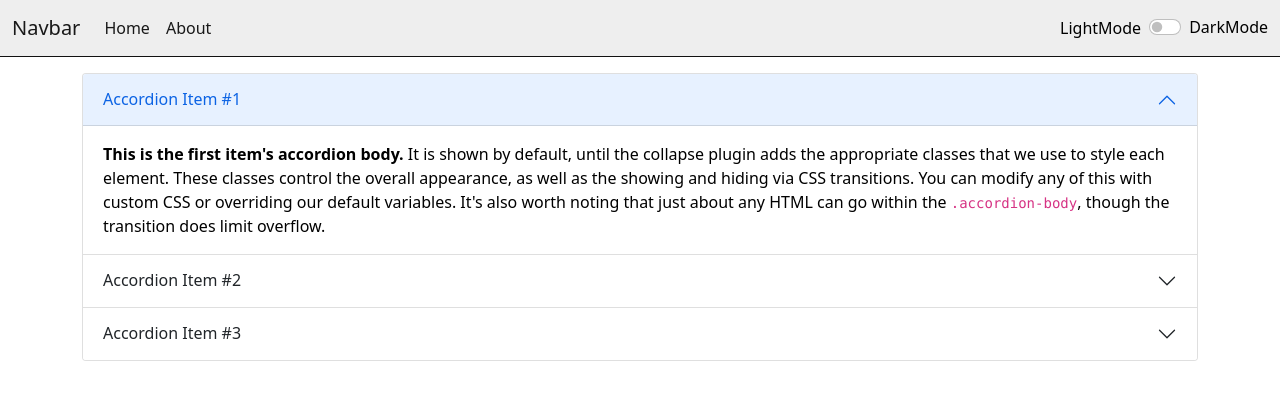
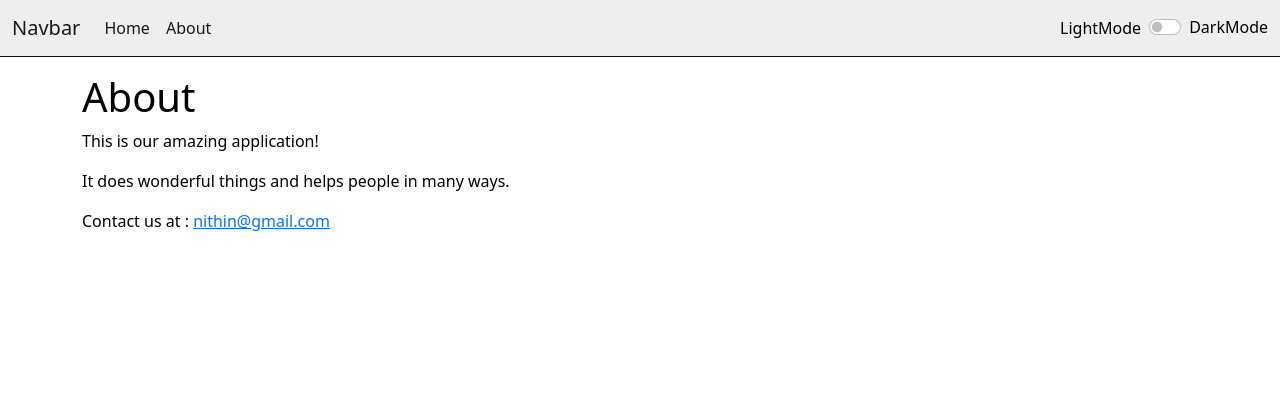
Before and after one commit to Nithin7406/Learning-React, a React (Create React App) app in the folder learning-react/: page /about in a window 1280 px wide. Shown: the top 400 px of the page. Built offline with nearby package versions, Linux system fonts and the light colour scheme.

Commit message:
About changed

```diff
--- a/learning-react/src/TextPage/About.jsx
+++ b/learning-react/src/TextPage/About.jsx
@@ -6,101 +6,12 @@ export default function About(props) {
       className="container my-3"
       style={{ color: props.mode === "dark" ? "white" : "black" }}
     >
-      <div class="accordion" id="accordionExample">
-        <div class="accordion-item">
-          <h2 class="accordion-header" id="headingOne">
-            <button
-              class="accordion-button"
-              type="button"
-              data-bs-toggle="collapse"
-              data-bs-target="#collapseOne"
-              aria-expanded="true"
-              aria-controls="collapseOne"
-            >
-              Accordion Item #1
-            </button>
-          </h2>
-          <div
-            id="collapseOne"
-            class="accordion-collapse collapse show"
-            aria-labelledby="headingOne"
-            data-bs-parent="#accordionExample"
-          >
-            <div class="accordion-body">
-              <strong>This is the first item's accordion body.</strong> It is
-              shown by default, until the collapse plugin adds the appropriate
-              classes that we use to style each element. These classes control
-              the overall appearance, as well as the showing and hiding via CSS
-              transitions. You can modify any of this with custom CSS or
-              overriding our default variables. It's also worth noting that just
-              about any HTML can go within the <code>.accordion-body</code>,
-              though the transition does limit overflow.
-            </div>
-          </div>
-        </div>
-        <div class="accordion-item">
-          <h2 class="accordion-header" id="headingTwo">
-            <button
-              class="accordion-button collapsed"
-              type="button"
-              data-bs-toggle="collapse"
-              data-bs-target="#collapseTwo"
-              aria-expanded="false"
-              aria-controls="collapseTwo"
-            >
-              Accordion Item #2
-            </button>
-          </h2>
-          <div
-            id="collapseTwo"
-            class="accordion-collapse collapse"
-            aria-labelledby="headingTwo"
-            data-bs-parent="#accordionExample"
-          >
-            <div class="accordion-body">
-              <strong>This is the second item's accordion body.</strong> It is
-              hidden by default, until the collapse plugin adds the appropriate
-              classes that we use to style each element. These classes control
-              the overall appearance, as well as the showing and hiding via CSS
-              transitions. You can modify any of this with custom CSS or
-              overriding our default variables. It's also worth noting that just
-              about any HTML can go within the <code>.accordion-body</code>,
-              though the transition does limit overflow.
-            </div>
-          </div>
-        </div>
-        <div class="accordion-item">
-          <h2 class="accordion-header" id="headingThree">
-            <button
-              class="accordion-button collapsed"
-              type="button"
-              data-bs-toggle="collapse"
-              data-bs-target="#collapseThree"
-              aria-expanded="false"
-              aria-controls="collapseThree"
-            >
-              Accordion Item #3
-            </button>
-          </h2>
-          <div
-            id="collapseThree"
-            class="accordion-collapse collapse"
-            aria-labelledby="headingThree"
-            data-bs-parent="#accordionExample"
-          >
-            <div class="accordion-body">
-              <strong>This is the third item's accordion body.</strong> It is
-              hidden by default, until the collapse plugin adds the appropriate
-              classes that we use to style each element. These classes control
-              the overall appearance, as well as the showing and hiding via CSS
-              transitions. You can modify any of this with custom CSS or
-              overriding our default variables. It's also worth noting that just
-              about any HTML can go within the <code>.accordion-body</code>,
-              though the transition does limit overflow.
-            </div>
-          </div>
-        </div>
-      </div>
+      <h1>About</h1>
+      <p>This is our amazing application!</p>
+      <p>It does wonderful things and helps people in many ways.</p>
+      <p>
+        Contact us at : <a href="https://www.google.com">nithin@gmail.com</a>
+      </p>
     </div>
   );
 }
```
